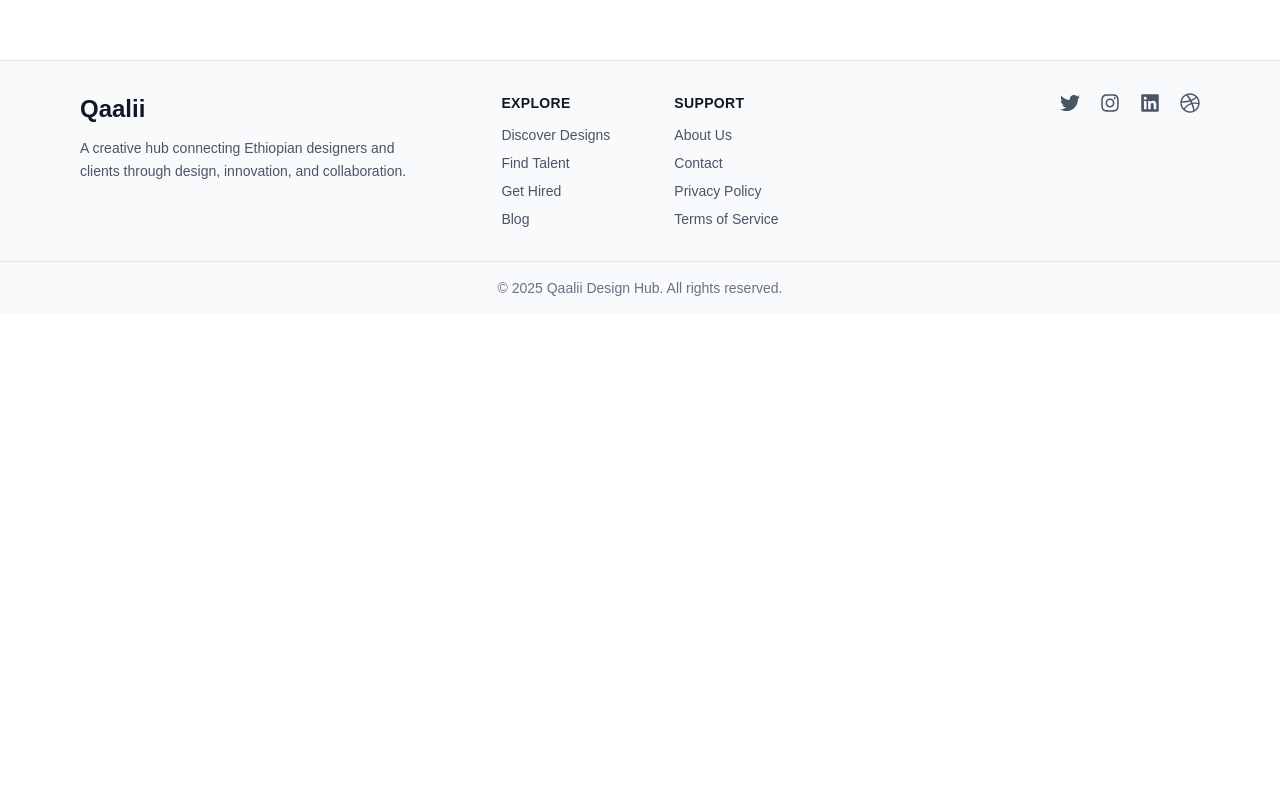
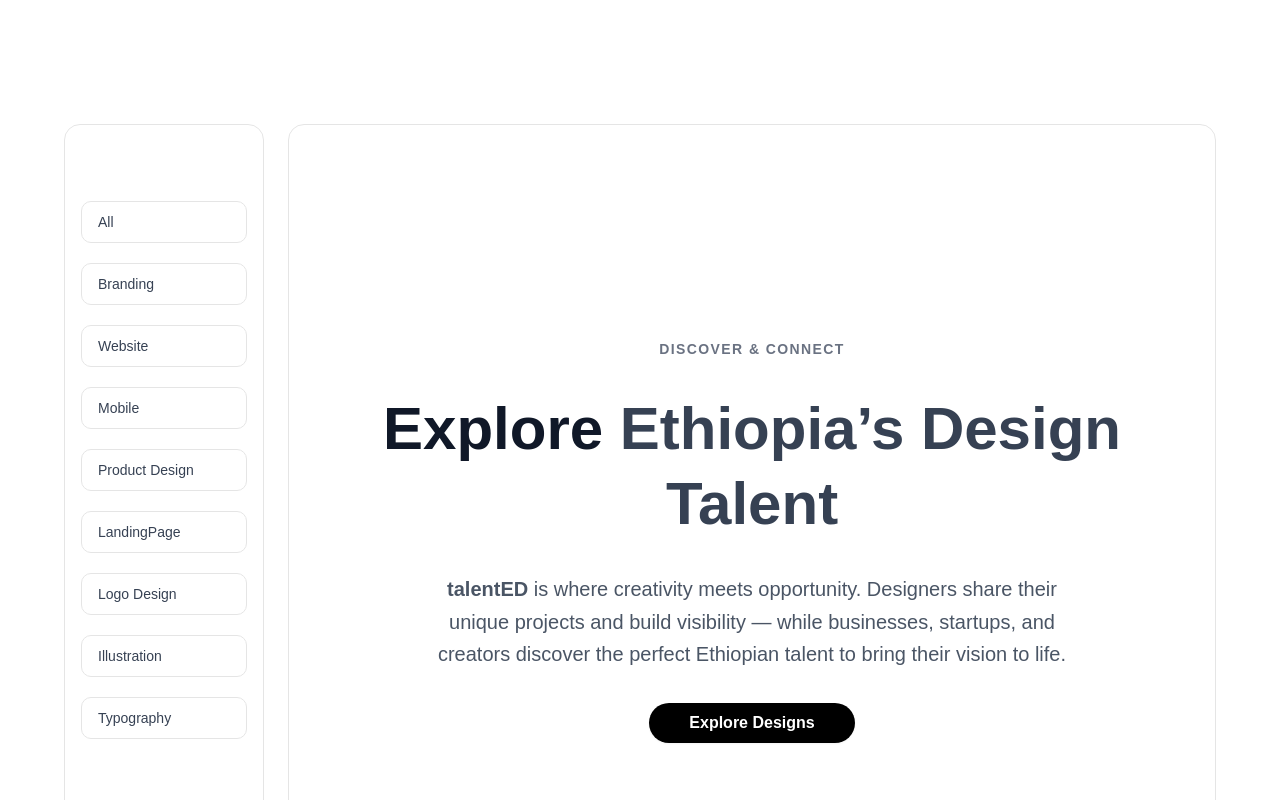
Before and after one commit to firomsahika/QaaliiDesigns, a Next.js app in the folder client/: page /explore in a window 1280 px wide. Shown: the part 740-1540 px from the top of the page. Before the commit the page ends 1054 px from the top, so only its background shows below. Built offline with nearby package versions, Linux system fonts and the light colour scheme; a web font is replaced by a local one.

Commit message:
added: layout to explore page

```diff
--- a/client/src/app/explore/[category]/page.tsx
+++ b/client/src/app/explore/[category]/page.tsx
@@ -1,37 +1,31 @@
-import ExploreIntro from "../components/ExploreIntro";
-import { Sidebar } from "../components/SideBar";
 import DesignGrid from "../components/DesignGrid";
-
 import datas from "../../design/designDatas/CardData";
 
+export default function CategoryPage({
+  params,
+}: {
+  params: { category: string };
+}) {
+  const categoryParam = params.category?.toLowerCase().replace(/\s+/g, "-");
 
-export default function ExplorePage({params}: { params: { category: string }}) {
+  const filteredDatas =
+    categoryParam === "all"
+      ? datas
+      : datas.filter(
+          (item) => item.category.toLowerCase().replace(/\s+/g, "-") === categoryParam
+        );
 
-   const
-
-  // Sample data (you can later make this dynamic)
-  const designs = [
-    { id: 1, title: "Modern Web Design", image: "/sample.jpg", designer: "Mahi" },
-    { id: 2, title: "Creative Logo", image: "/sample.jpg", designer: "Firomsa" },
-  ];
+  const datasToShow = filteredDatas.length > 0 ? filteredDatas : [];
 
   return (
-    <div className="flex flex-col min-h-screen p-6 gap-10">
-      {/* 1️⃣ Intro Section */}
-      <ExploreIntro />
-
-      {/* 2️⃣ Sidebar + Main Content */}
-      <div className="flex flex-1 gap-6 ">
-        {/* Sidebar */}
-        <aside className="w-50 flex-shrink-0">
-          <Sidebar />
-        </aside>
-
-        {/* Main Content */}
-        <main className="flex-1  border overflow-y-auto">
-          <DesignGrid datas={datas} />
-        </main>
-      </div>
-    </div>
+    <>
+      {datasToShow.length > 0 ? (
+        <DesignGrid datas={datasToShow} />
+      ) : (
+        <p className="text-gray-500 mt-10 text-center">
+          No designs found in this category.
+        </p>
+      )}
+    </>
   );
 }
--- a/client/src/app/explore/components/SideBar.tsx
+++ b/client/src/app/explore/components/SideBar.tsx
@@ -7,10 +7,12 @@ import { ScrollArea } from "@/components/ui/scroll-area";
 
 const categories = [
   "All",
+  "Branding",
+  "Website",
+  "Mobile",
+  "Product Design",
+  "LandingPage",
   "Logo Design",
-  "Poster Design",
-  "3D Art",
-  "UI/UX",
   "Illustration",
   "Typography",
 ];
--- /dev/null
+++ b/client/src/app/explore/layout.tsx
@@ -0,0 +1,26 @@
+import ExploreIntro from "./components/ExploreIntro";
+import { Sidebar } from "./components/SideBar";
+
+export default function ExploreLayout({
+  children,
+}: {
+  children: React.ReactNode;
+}) {
+  return (
+    <div className="flex flex-col min-h-screen p-6 gap-10">
+      {/* ✅ Stays fixed — not re-rendered on route change */}
+      <ExploreIntro />
+
+      <div className="flex flex-1 gap-6">
+        <aside className="w-50 flex-shrink-0">
+          <Sidebar />
+        </aside>
+
+        {/* This part changes when category changes */}
+        <main className="flex-1 overflow-y-auto border rounded-2xl p-4 bg-white">
+          {children}
+        </main>
+      </div>
+    </div>
+  );
+}
```
